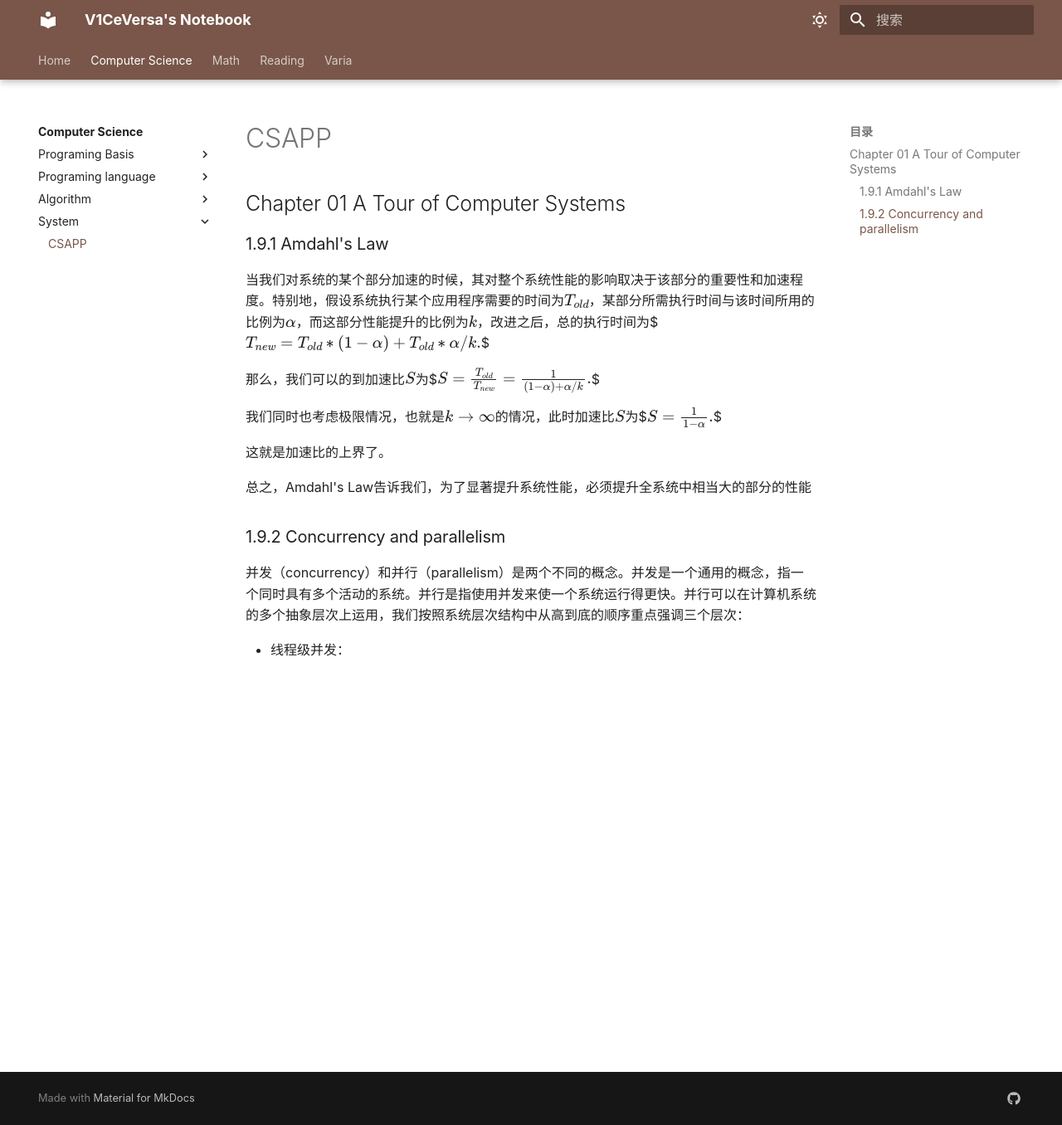
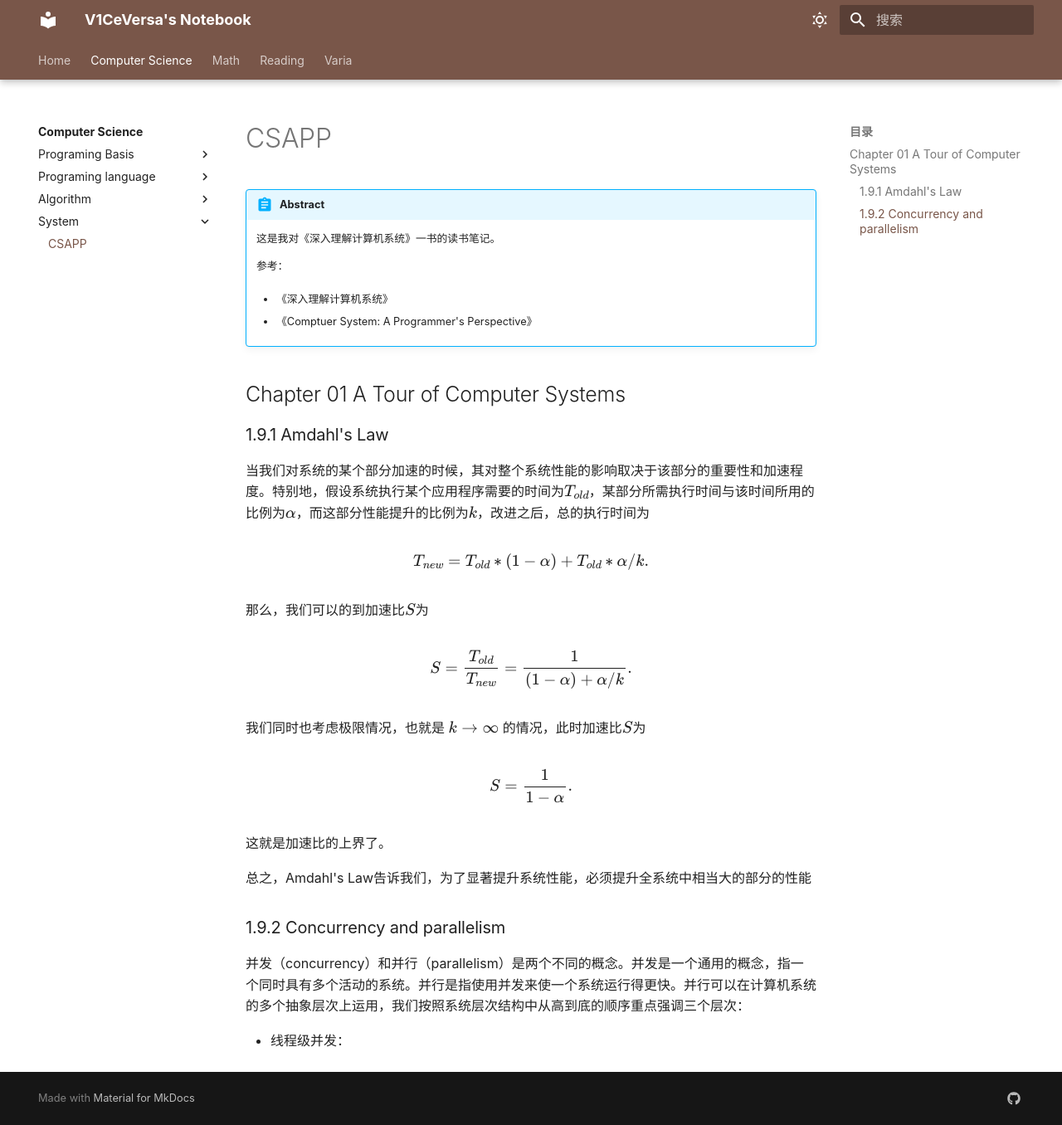
Before and after one commit to V1CeVersaa/V1CeVersaa.github.io, an MkDocs documentation site: the page built from docs/Computer Science/System/CSAPP.md, in a window 1280 px wide and 1356 px high. Shown: the whole window at 83% size. Built offline with MkDocs 1.6.1 and Material for MkDocs 9.7.7, drawn with Linux system fonts in a browser that asks for light colours; nearby versions of some CDN libraries; some web fonts are replaced; comment, search, counter and statistics services are not loaded; a style sheet for code colours, icons or effects is not loaded.

Commit message:
update: 240225

```diff
--- a/docs/Computer Science/System/CSAPP.md
+++ b/docs/Computer Science/System/CSAPP.md
@@ -1,14 +1,29 @@
 # CSAPP
+
+!!! Abstract
+    这是我对《深入理解计算机系统》一书的读书笔记。
+
+    参考：
+
+    - 《深入理解计算机系统》
+
+    - 《Comptuer System: A Programmer's Perspective》
 
 ## Chapter 01 A Tour of Computer Systems
 
 ### 1.9.1 Amdahl's Law
 
-当我们对系统的某个部分加速的时候，其对整个系统性能的影响取决于该部分的重要性和加速程度。特别地，假设系统执行某个应用程序需要的时间为$T_{old}$，某部分所需执行时间与该时间所用的比例为$\alpha$，而这部分性能提升的比例为$k$，改进之后，总的执行时间为$$T_{new}=T_{old}*(1-\alpha)+T_{old}*\alpha/k.$$
+当我们对系统的某个部分加速的时候，其对整个系统性能的影响取决于该部分的重要性和加速程度。特别地，假设系统执行某个应用程序需要的时间为$T_{old}$，某部分所需执行时间与该时间所用的比例为$\alpha$，而这部分性能提升的比例为$k$，改进之后，总的执行时间为
 
-那么，我们可以的到加速比$S$为$$S=\frac{T_{old}}{T_{new}}=\frac{1}{(1-\alpha)+\alpha/k}.$$
+$$T_{new}=T_{old}*(1-\alpha)+T_{old}*\alpha/k.$$
 
-我们同时也考虑极限情况，也就是$k\to\infty$的情况，此时加速比$S$为$$S=\frac{1}{1-\alpha}.$$
+那么，我们可以的到加速比$S$为
+
+$$S=\frac{T_{old}}{T_{new}}=\frac{1}{(1-\alpha)+\alpha/k}.$$
+
+我们同时也考虑极限情况，也就是 $k\to\infty$ 的情况，此时加速比$S$为
+
+$$S=\frac{1}{1-\alpha}.$$
 
 这就是加速比的上界了。
 
```
